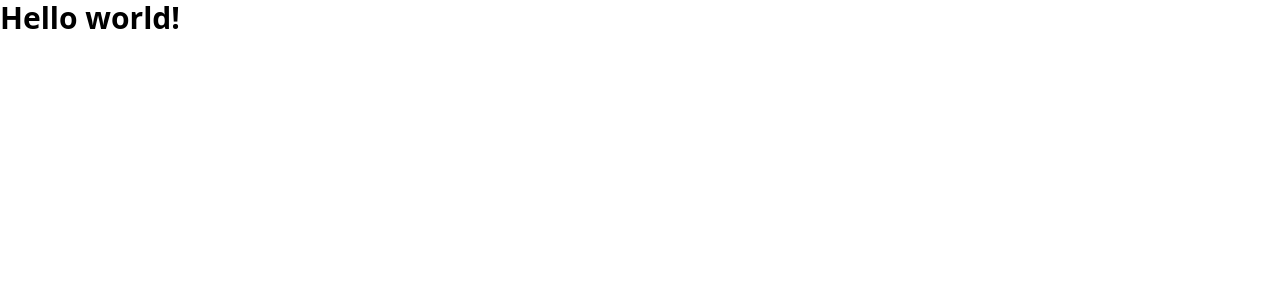
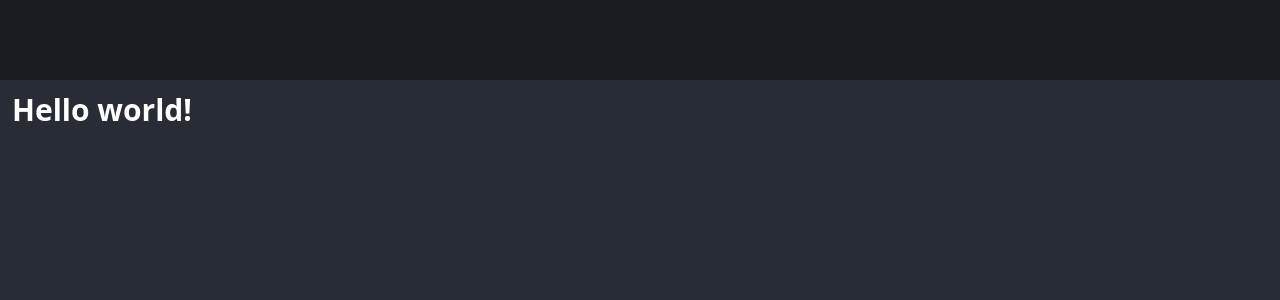
Before and after one commit to MicaelRiboura/industrial-maintenance-mvp, a React (Create React App) app in the folder front/: page / in a window 1280 px wide. Shown: the top 300 px of the page. Built offline with nearby package versions, Linux system fonts and the light colour scheme.

Commit message:
feat(front): setup base colors

```diff
--- a/front/src/App.js
+++ b/front/src/App.js
@@ -2,9 +2,13 @@ import './App.css';
 
 function App() {
   return (
-    <h1 className="text-3xl font-bold">
-      Hello world!
-    </h1>
+    <div className="text-3xl font-bold bg-dark-400" style={{ minHeight: '100vh', minWidth: '100vw' }}>
+      <header className="bg-dark-800" style={{ height: '80px'}}>
+
+      </header>
+      <h1 className="m-3 text-white">Hello world!</h1>
+
+    </div>
   );
 }
 
--- a/front/tailwind.config.js
+++ b/front/tailwind.config.js
@@ -4,7 +4,17 @@ module.exports = {
     "./src/**/*.{js,jsx,ts,tsx}",
   ],
   theme: {
-    extend: {},
+    extend: {
+      colors: {
+        dark: {
+          400: '#282C35',
+          800: '#1B1C21',
+        },
+        primary: {
+          500: '#41E170',
+        },
+      }
+    },
   },
   plugins: [],
 }
```
